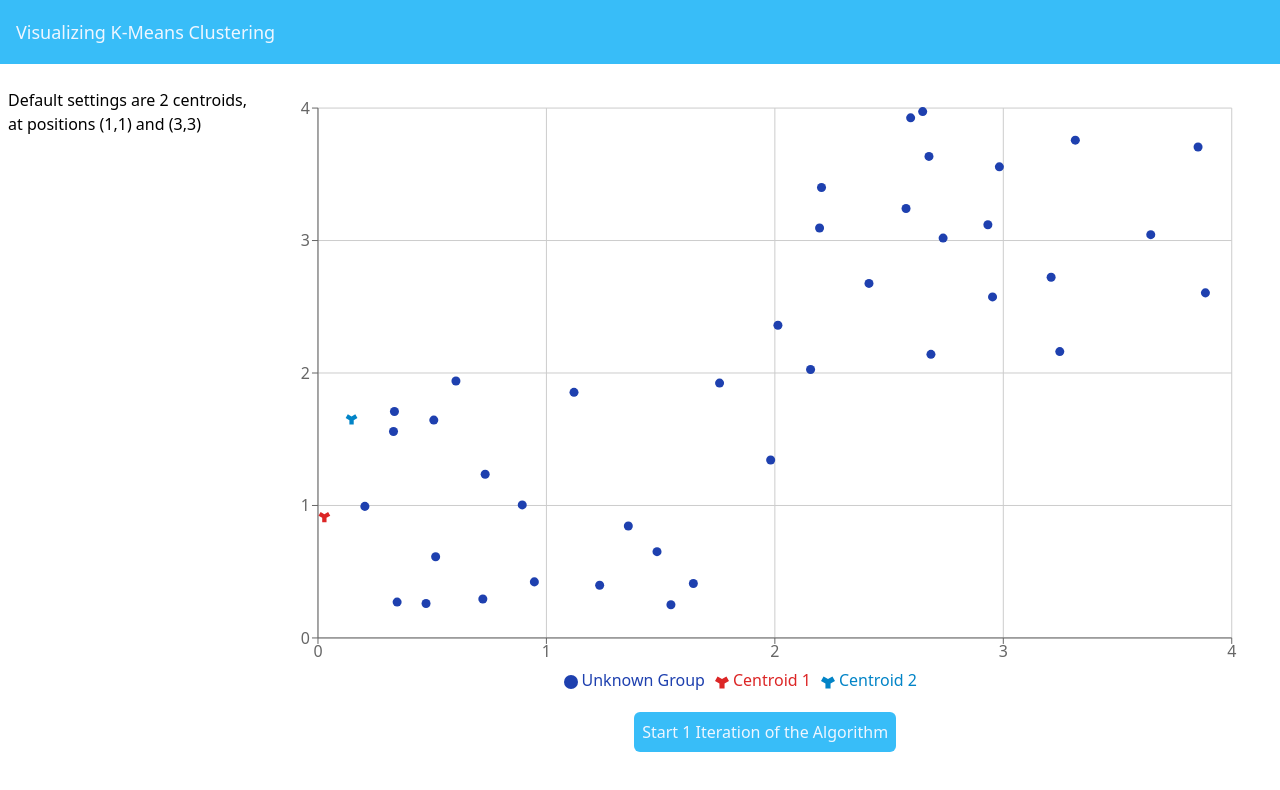
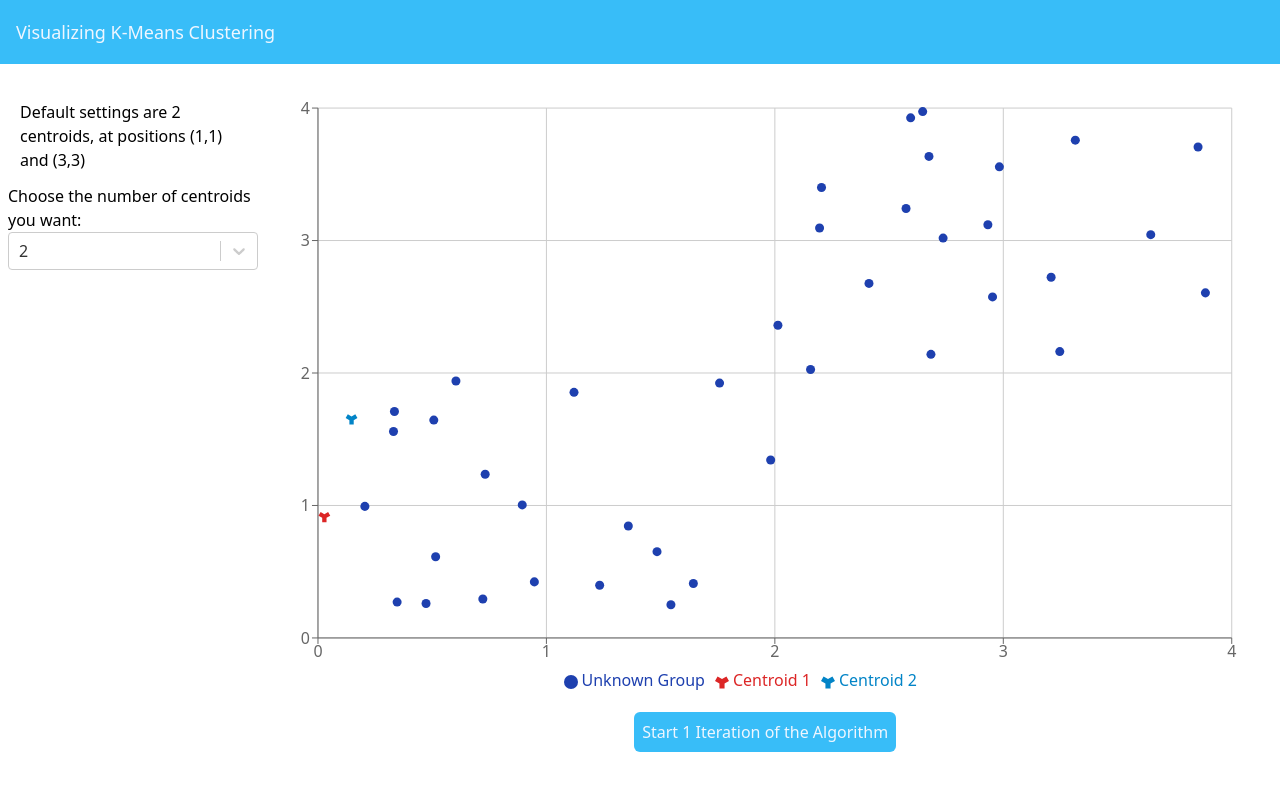
Before and after one commit to Yuheng3107/machine-learning-algorithms-viz, a React (Vite) app: page / in a window 1280 px wide. Shown: the top 790 px of the page. Built offline with nearby package versions, Linux system fonts and the light colour scheme.

Commit message:
Got multiple centroids to work

```diff
--- a/package.json
+++ b/package.json
@@ -12,6 +12,7 @@
   "dependencies": {
     "react": "^18.2.0",
     "react-dom": "^18.2.0",
+    "react-select": "^5.8.0",
     "recharts": "^2.7.2"
   },
   "devDependencies": {
--- a/src/components/KMeansVisualization.tsx
+++ b/src/components/KMeansVisualization.tsx
@@ -14,9 +14,8 @@ export default function KMeansVisualization() {
   const [centroids, setCentroids] = useState<Point[]>([
     { x: 1, y: 1 },
     { x: 3, y: 3 },
-    { x: 1, y: 3 },
-    { x: 3, y: 1 },
   ]);
+  // centroidCount stores how many centroids we WANT
   const [centroidCount, setCentroidCount] = useState(2);
   // this map will store the centroid corresponding to each point
   //const [pointMap, setPointMap] = useState({});
@@ -40,8 +39,8 @@ export default function KMeansVisualization() {
   useEffect(() => {
     // generate centroids depending on centroid count
     generateCentroids();
-    // generate the data by adding noise to predefined centroids, putting 10 data points for each centroid
-    generateData(20);
+    // after centroids are generated, data will automatically update, as we add a hook for it
+
     // after we are done generating the data, we start pick random values for the centroids,
     // and use k means clustering to find the centroids
     const centroidArray: Point[] = [];
@@ -52,7 +51,6 @@ export default function KMeansVisualization() {
         y: Math.random() * (i + 1),
       });
     }
-    console.log(centroidArray);
     setCentroids(centroidArray);
     // need to set points
     const pointsArray = [];
@@ -62,6 +60,11 @@ export default function KMeansVisualization() {
     setPoints(pointsArray);
   }, [centroidCount]);
 
+  // this hook is used to generate new noisy data everytime the centroids changes
+  useEffect(() => {
+    // generate the data by adding noise to predefined centroids, putting 10 data points for each centroid
+    generateData(20);
+  }, [centroids]);
   // this hook is used for rendering the assigning of points in k-means clustering
   useEffect(() => {
     // ideally, we want the dots to render one at a time, so we shall break up K means clustering to do it step by step
@@ -105,12 +108,12 @@ export default function KMeansVisualization() {
         centroidsArray.push(calculateNewCentroid(points[i]));
       }
       setCentroids(centroidsArray);
-      // reset to -1 to break out of infinite loop
+      // reset to -1 to break out of the loop
       setCount(-1);
       return;
     }
     setTimeout(() => setCount(count + 1), 100);
-  });
+  }, [count]);
 
   const getDistanceFromCentroid = (point: Point, centroid: Point) => {
     // helper function to calculate distance
@@ -129,17 +132,23 @@ export default function KMeansVisualization() {
     // we assign every point to a centroid depending on which centroid is closer
     // this is done in useEffect to make sure each point renders individually
 
-    // we set count to 0 to start the infinite loop that will break once we have iterated through all the points
+    // we set count to 0 to start the loop that will break once we have iterated through all the points
     setCount(0);
   };
 
   const generateData = (n: number) => {
+    // check whether we already have the prerequisite length
+    if (noisyPoints.length === centroidCount * n) return;
+
     // function adds noise to both centroids to generate n data points for each centroid
     let noisyPointsArray: Point[] = [];
     for (let i = 0; i < centroidCount; i++) {
       // iterate through each centroid, generating noisy points []
       const noisyPoints = Array.from({ length: n }, () => {
-        let x, y;
+        let x = 0,
+          y = 0;
+        // keep rerolling so that its not 0 or 4, for a more uniform distribution
+        while (x === 0 || y === 0 || x === 4 || y === 4) {
           // noise added allows points to be +-1 from centroid
           Math.random() > 0.5
             ? (x = centroids[i].x + Math.random())
@@ -151,6 +160,8 @@ export default function KMeansVisualization() {
           // check that it doesn't exceed points of (0,0) (4,4), setting it to the closer bound
           x = Math.max(0, Math.min(x, 4));
           y = Math.max(0, Math.min(y, 4));
+        }
+
         return { x, y };
       });
       noisyPointsArray = noisyPointsArray.concat(noisyPoints);
@@ -162,7 +173,7 @@ export default function KMeansVisualization() {
     <div className="flex justify-center">
       <div className="h-[80vh] w-screen flex-col justify-center items-center m-2 p-2">
         <div className="h-full w-full flex">
-          <Form></Form>
+          <Form setCentroidCount={setCentroidCount}></Form>
           <div className="w-screen">
             <ScatterPlot
               centroids={centroids}
--- a/src/components/ScatterPlot.tsx
+++ b/src/components/ScatterPlot.tsx
@@ -25,11 +25,9 @@ export default function ScatterPlot({
   points,
   noisyPoints,
 }: ScatterPlotProps) {
+  // render legend only at the start of the algorithm, where we have not labelled any points
   const renderLegend =
     noisyPoints.length !== 0 && points.every((point) => point.length === 0);
-  console.log(centroids);
-  console.log(noisyPoints);
-  console.log(points[0]);
 
   return (
     <ResponsiveContainer width="100%" height="100%" className="-ms-5">
--- a/src/components/SettingsForm.tsx
+++ b/src/components/SettingsForm.tsx
@@ -1,8 +1,28 @@
-export default function Form() {
+import Select from "react-select";
+
+const options = Array.from({ length: 3 }, (_, i) => ({
+  value: String(i + 2),
+  label: String(i + 2),
+}));
+
+export default function Form({
+  setCentroidCount,
+}: {
+  setCentroidCount: (value: number) => void;
+}) {
   return (
     <div className="lg:w-1/4">
-      <h2>Default settings are 2 centroids, at positions (1,1) and (3,3)</h2>
-      <form action=""></form>
+      <h2 className="p-3">
+        Default settings are 2 centroids, at positions (1,1) and (3,3)
+      </h2>
+      <h3>Choose the number of centroids you want:</h3>
+      <Select
+        defaultValue={options[0]}
+        options={options}
+        onChange={(selectedOption) => {
+          setCentroidCount(Number(selectedOption?.value));
+        }}
+      ></Select>
     </div>
   );
 }
```
Also changed, not shown: 1 other file (tests, documents, lock files or other folders). Lines whose indentation alone changed are shown as unchanged.
